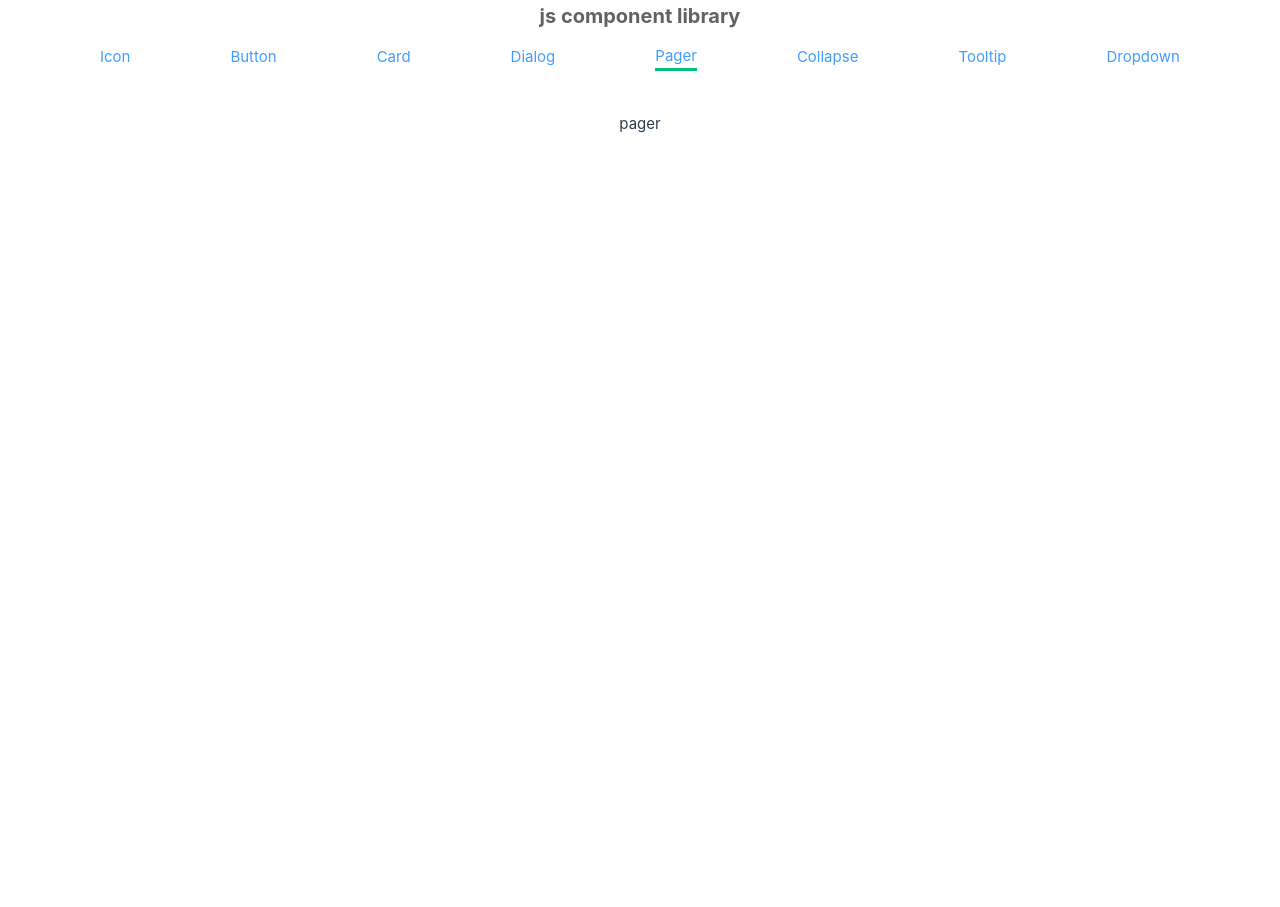
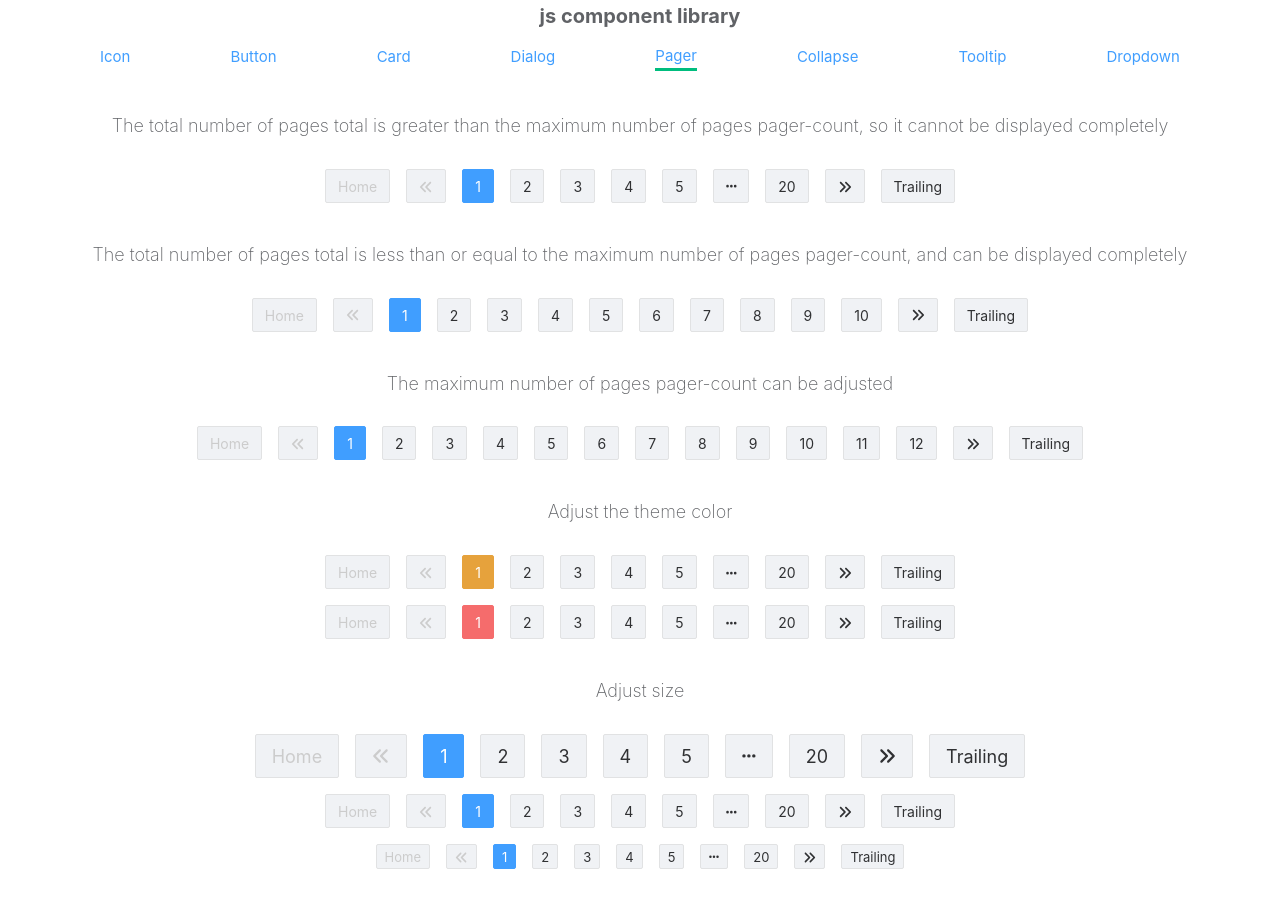
Before and after one commit to Wekohyk/Component-library-js, a Vue app: page /pager in a window 1280 px wide. Before the commit the page ends 800 px from the top, so only its background shows below. Built offline with nearby package versions, Linux system fonts and the light colour scheme.

Commit message:
complete pager components

```diff
--- /dev/null
+++ b/src/assets/styles/components/pager.scss
@@ -0,0 +1,56 @@
+.weko-pager {
+  --weko-pager-theme-color: var(--weko-color-primary);
+  --weko-pager-size: 34px;
+  --weko-pager-padding: 0 12px;
+  --weko-pager-font-size: var(--weko-font-size-base);
+}
+.weko-pager {
+  text-align: center;
+  a {
+    border: 1px solid #e1e2e3;
+    background-color: #f0f2f5;
+    color: #303133;
+    height: var(--weko-pager-size);
+    display: inline-block;
+    line-height: var(--weko-pager-size);
+    border-radius: 2px;
+    padding: var(--weko-pager-padding);
+    margin: 8px;
+    font-size: var(--weko-pager-font-size);
+    cursor: pointer;
+    user-select: none;
+    &:hover {
+      color: var(--weko-pager-theme-color);
+    }
+    /* 当前页会挂上 active 类 */
+    &.active {
+      //   border: none;
+      color: #fff;
+      background-color: var(--weko-pager-theme-color);
+      border-color: var(--weko-pager-theme-color);
+    }
+    /* a 标签禁用的时候会挂上 disabled 类 */
+    &.disabled {
+      color: #ccc;
+      cursor: not-allowed;
+    }
+  }
+}
+
+@each $val in primary, success, warning, info, danger {
+  .weko-pager--#{$val} {
+    --weko-pager-theme-color: var(--weko-color-#{$val});
+  }
+}
+
+.weko-pager--small {
+  --weko-pager-size: 25px;
+  --weko-pager-padding: 0 8px;
+  --weko-pager-font-size: var(--weko-font-size-small);
+}
+
+.weko-pager--large {
+  --weko-pager-size: 44px;
+  --weko-pager-padding: 0 16px;
+  --weko-pager-font-size: var(--weko-font-size-large);
+}
--- a/src/assets/styles/index.scss
+++ b/src/assets/styles/index.scss
@@ -10,3 +10,5 @@
 @import './components/card.scss';
 // 对话框样式
 @import './components/dialog.scss';
+// Pager样式
+@import './components/pager.scss';
--- a/src/components/Pager/Pager.vue
+++ b/src/components/Pager/Pager.vue
@@ -1,12 +1,132 @@
 <template>
-  <div>pager</div>
+  <!-- 最外层容器 -->
+  <div
+    class="weko-pager"
+    :class="{
+      [`weko-pager--${props.type}`]: props.type,
+      [`weko-pager--${props.size}`]: props.size,
+    }"
+  >
+    <!-- 首页 -->
+    <a
+      :class="currentPage === 1 ? 'disabled' : ''"
+      @click.prevent="goFirstPage"
+    >
+      {{ $t('home') }}
+    </a>
+    <!-- 上一页 -->
+    <a :class="currentPage === 1 ? 'disabled' : ''" @click.prevent="prevClick">
+      <Weko-Icon icon="angles-left"></Weko-Icon>
+    </a>
+
+    <!-- 页码区域 -> 根据计算出来的数据进行渲染 -->
+    <a
+      v-if="total > pagerCount && currentPage > 5"
+      @click.prevent="pageClick(1)"
+    >
+      1
+    </a>
+    <a v-if="total > pagerCount && currentPage > 5">
+      <Weko-Icon icon="ellipsis"></Weko-Icon>
+    </a>
+    <a
+      v-for="page in pager"
+      :key="page"
+      :class="currentPage === page ? 'active' : ''"
+      @click.prevent="pageClick(page)"
+    >
+      {{ page }}
+    </a>
+    <a v-if="total > pagerCount && currentPage < total - 4">
+      <Weko-Icon icon="ellipsis" size="sm"></Weko-Icon>
+    </a>
+    <a
+      v-if="total > pagerCount && currentPage < total - 4"
+      @click.prevent="pageClick(total)"
+    >
+      {{ total }}
+    </a>
+
+    <!-- 下一页 -->
+    <a
+      :class="currentPage === total ? 'disabled' : ''"
+      @click.prevent="nextClick"
+    >
+      <Weko-Icon icon="angles-right"></Weko-Icon>
+    </a>
+    <!-- 尾页 -->
+    <a
+      :class="currentPage === total ? 'disabled' : ''"
+      @click.prevent="goLastPage"
+    >
+      {{ $t('trailing') }}
+    </a>
+  </div>
 </template>
 <script setup lang="js">
 import propsObj from './props';
+import { computed } from 'vue';
+
 defineOptions({
   name: 'Weko-Pager',
 });
-defineProps(propsObj);
+const props = defineProps(propsObj);
+
+const pager = computed(() => {
+  // 该数组用于存放要渲染的页码
+  const renderPage = [];
+  // 全部渲染的情况
+  if (props.total <= props.pagerCount) {
+    for (let i = 1; i <= props.total; i++) {
+      renderPage.push(i);
+    }
+  } else {
+    // 如果总页码数大于可渲染页码数，无法全部渲染，只能渲染一部分
+    // 这里又分为三种情况
+    if (props.currentPage < 5) {
+      // 如果当前页小于等于5，说明当前页面靠前
+      for (let i = 1; i <= 5; i++) {
+        renderPage.push(i);
+      }
+    } else if (props.currentPage > props.total - 4) {
+      // 如果当前页大于等于总页码数减4，说明当前页面靠后
+      for (let i = props.total - 4; i <= props.total; i++) {
+        renderPage.push(i);
+      }
+    } else {
+      // 如果当前页既不靠前也不靠后，说明当前页面靠中间
+      for (let i = props.currentPage - 2; i <= props.currentPage + 2; i++) {
+        renderPage.push(i);
+      }
+    }
+  }
+  return renderPage;
+});
+
+const emit = defineEmits(['current-change']);
+
+// 跳转第一页
+const goFirstPage = () => {
+  emit('current-change', 1);
+};
+
+const goLastPage = () => {
+  emit('current-change', props.total);
+};
+
+const prevClick = () => {
+  if (props.currentPage === 1) return;
+  emit('current-change', props.currentPage - 1);
+};
+
+const nextClick = () => {
+  if (props.currentPage === props.total) return;
+  emit('current-change', props.currentPage + 1);
+};
+
+const pageClick = page => {
+  emit('current-change', page);
+};
 </script>
 
 <style scoped lang="scss"></style>
--- a/src/components/Pager/props.js
+++ b/src/components/Pager/props.js
@@ -1 +1,16 @@
-export default {};
+export default {
+  total: {
+    type: Number,
+    default: 0,
+  },
+  currentPage: {
+    type: Number,
+    default: 1,
+  },
+  pagerCount: {
+    type: Number,
+    default: 10,
+  },
+  type: String,
+  size: String,
+};
--- a/src/lang/en.js
+++ b/src/lang/en.js
@@ -38,4 +38,13 @@ export default {
   dialogBasicName: 'This is a custom name dialog box',
   off: 'Off',
   sure: 'Sure',
+  home: 'Home',
+  trailing: 'Trailing',
+  pagerText1:
+    'The total number of pages total is greater than the maximum number of pages pager-count, so it cannot be displayed completely',
+  pagerText2:
+    'The total number of pages total is less than or equal to the maximum number of pages pager-count, and can be displayed completely',
+  pagerText3: 'The maximum number of pages pager-count can be adjusted',
+  pagerText4: 'Adjust the theme color',
+  pagerText5: 'Adjust size',
 };
--- a/src/lang/zh.js
+++ b/src/lang/zh.js
@@ -38,4 +38,11 @@ export default {
   dialogBasicName: '这是一个自定义名称对话框',
   off: '关闭',
   sure: '确定',
+  home: '首页',
+  trailing: '尾页',
+  pagerText1: '总页数 total 大于页码最大显示数 pager-count, 此时无法全部显示',
+  pagerText2: '总页码数 total 小于等于页码最大显示数 pager-count, 可以全部显示',
+  pagerText3: '页码最大显示数 pager-count 是可以调整的',
+  pagerText4: '调整主题颜色',
+  pagerText5: '调整大小',
 };
--- a/src/views/Pager.vue
+++ b/src/views/Pager.vue
@@ -1,10 +1,92 @@
 <template>
-  <h2 class="row-title"></h2>
+  <h2 class="row-title">
+    {{ $t('pagerText1') }}
+  </h2>
   <div class="row">
-    <Weko-Pager></Weko-Pager>
+    <Weko-Pager
+      :total="20"
+      :currentPage="currentPage1"
+      @current-change="page => (currentPage1 = page)"
+    ></Weko-Pager>
+  </div>
+
+  <h2 class="row-title">
+    {{ $t('pagerText2') }}
+  </h2>
+  <div class="row">
+    <Weko-Pager
+      :total="10"
+      :currentPage="currentPage2"
+      @current-change="page => (currentPage2 = page)"
+    ></Weko-Pager>
+  </div>
+
+  <h2 class="row-title">{{ $t('pagerText3') }}</h2>
+  <div class="row">
+    <Weko-Pager
+      :total="12"
+      :pager-count="15"
+      :currentPage="currentPage3"
+      @current-change="page => (currentPage3 = page)"
+    ></Weko-Pager>
+  </div>
+
+  <h2 class="row-title">{{ $t('pagerText4') }}</h2>
+  <div class="row">
+    <Weko-Pager
+      :total="20"
+      :currentPage="currentPage4"
+      type="warning"
+      @current-change="page => (currentPage4 = page)"
+    ></Weko-Pager>
+    <Weko-Pager
+      :total="20"
+      type="danger"
+      :currentPage="currentPage5"
+      @current-change="page => (currentPage5 = page)"
+    ></Weko-Pager>
+  </div>
+
+  <h2 class="row-title">{{ $t('pagerText5') }}</h2>
+  <div class="row">
+    <Weko-Pager
+      :total="20"
+      :currentPage="currentPage6"
+      size="large"
+      @current-change="page => (currentPage6 = page)"
+    ></Weko-Pager>
+    <Weko-Pager
+      :total="20"
+      :currentPage="currentPage7"
+      @current-change="page => (currentPage7 = page)"
+    ></Weko-Pager>
+    <Weko-Pager
+      :total="20"
+      :currentPage="currentPage8"
+      size="small"
+      @current-change="page => (currentPage8 = page)"
+    ></Weko-Pager>
   </div>
 </template>
 
-<script setup lang="js"></script>
+<script setup lang="js">
+import { ref } from 'vue';
+const currentPage1 = ref(1);
+const currentPage2 = ref(1);
+const currentPage3 = ref(1);
+const currentPage4 = ref(1);
+const currentPage5 = ref(1);
+const currentPage6 = ref(1);
+const currentPage7 = ref(1);
+const currentPage8 = ref(1);
+</script>
 
-<style scoped lang="scss"></style>
+<style scoped lang="scss">
+.row {
+  display: flex;
+  flex-direction: column;
+  justify-content: center;
+  align-items: center;
+  width: 1000px;
+}
+</style>
```
